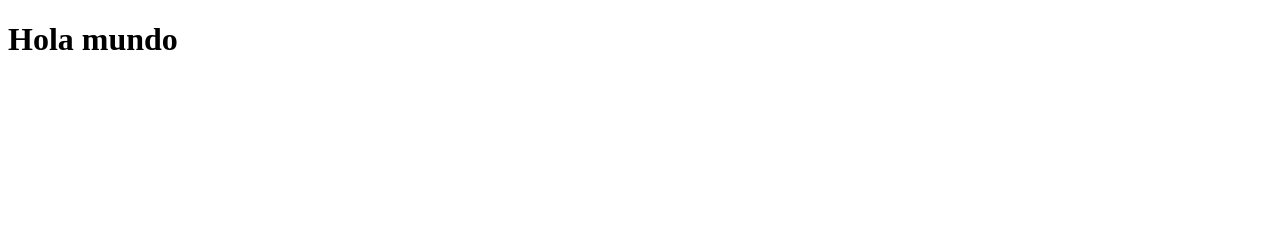
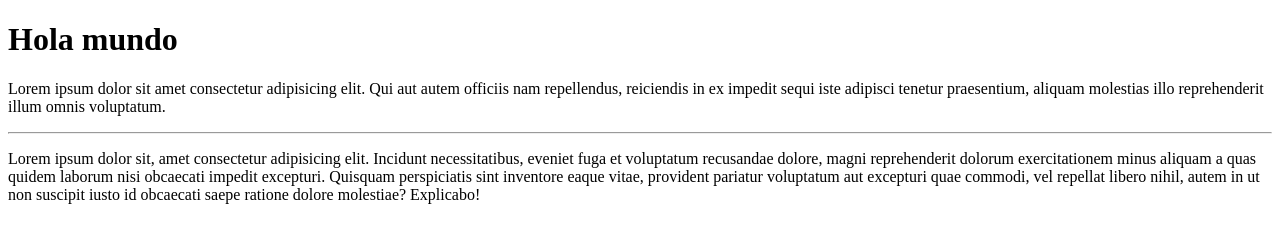
Before and after one commit to LuisLaiton/ejemplo-25-11, a plain HTML site: page index.html in a window 1280 px wide. Drawn offline with Linux system fonts and the light colour scheme.

Commit message:
Esto es otro ejemplo

```diff
--- a/index.html
+++ b/index.html
@@ -7,5 +7,9 @@
 </head>
 <body>
     <h1>Hola mundo</h1>
+    <p>Lorem ipsum dolor sit amet consectetur adipisicing elit. Qui aut autem officiis nam repellendus, reiciendis in ex impedit sequi iste adipisci tenetur praesentium, aliquam molestias illo reprehenderit illum omnis voluptatum.</p>
+    <hr>
+    <p>Lorem ipsum dolor sit, amet consectetur adipisicing elit. Incidunt necessitatibus, eveniet fuga et voluptatum recusandae dolore, magni reprehenderit dolorum exercitationem minus aliquam a quas quidem laborum nisi obcaecati impedit excepturi.
+    Quisquam perspiciatis sint inventore eaque vitae, provident pariatur voluptatum aut excepturi quae commodi, vel repellat libero nihil, autem in ut non suscipit iusto id obcaecati saepe ratione dolore molestiae? Explicabo!</p>
 </body>
 </html>
```
Also changed, not shown: 1 other file.
